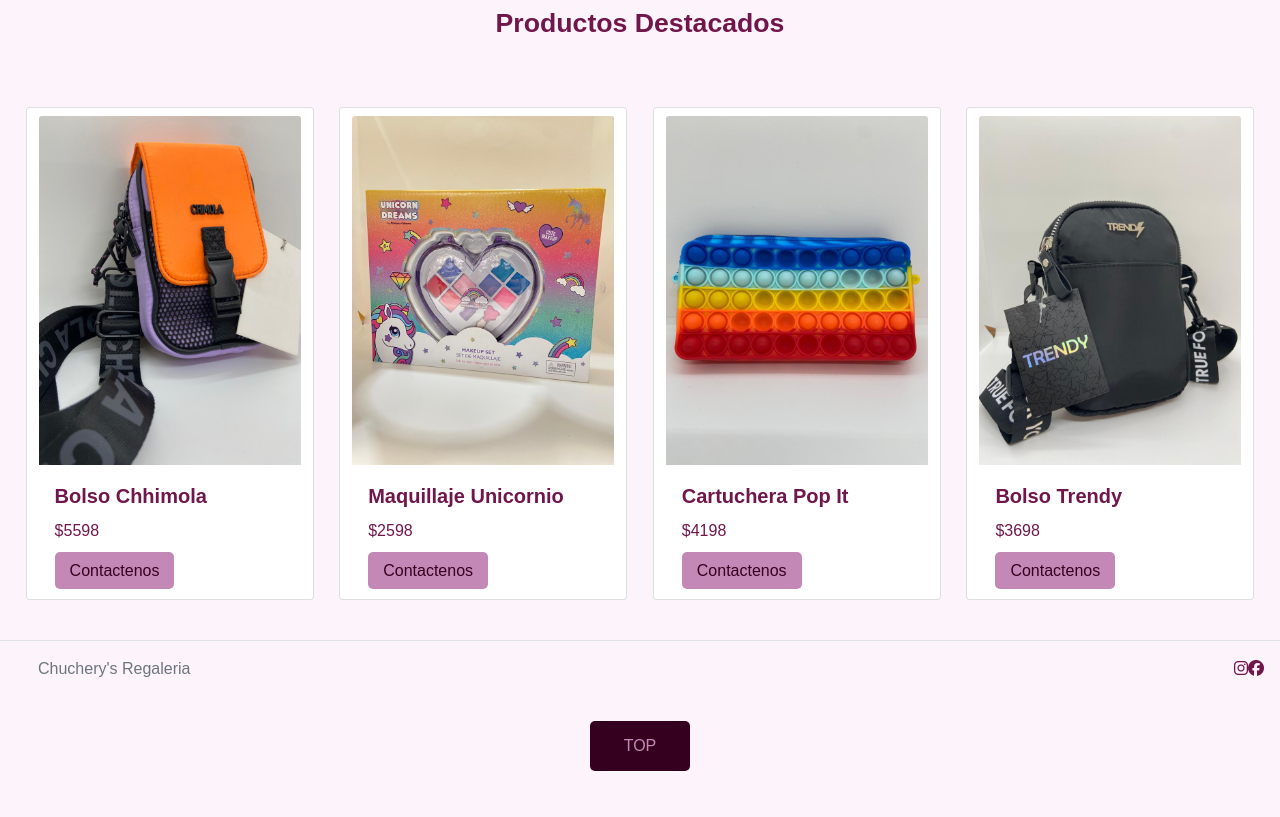
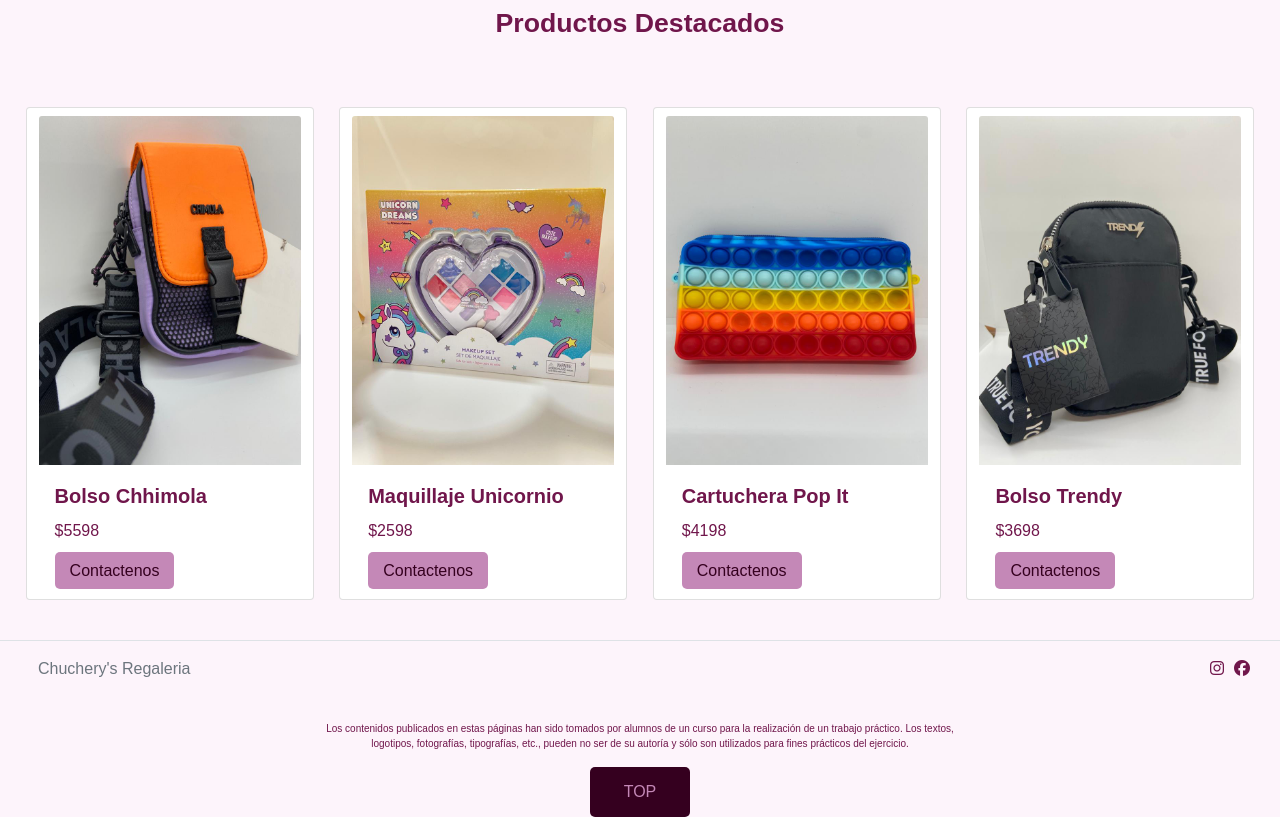
Before and after one commit to iaraparra/Entrega-Final-Chucherys, a website: page index.html in a window 1280 px wide. Shown: the part 975-1792 px from the top of the page. Before the commit the page ends 1746 px from the top, so only its background shows below. Drawn offline with nearby package versions, Linux system fonts and the light colour scheme.

Commit message:
actualizacion footer

```diff
--- a/assets/scss/style.scss
+++ b/assets/scss/style.scss
@@ -164,6 +164,26 @@
     font-weight: 600;
     font-size: 20px;
 }
+.card:hover {
+    transform: scale(1.1);
+}
+.logosRedes{
+    width: 40px;
+    display: flex;
+    flex-wrap: nowrap;
+    justify-content: space-between;
+    margin-right:30px;
+}
+.contenedorCopy{
+    display: flex;
+    justify-content: center;
+
+}
+.textoCopyRigth{
+    width: 80%;
+    font-size: 9px;
+    text-align: center;
+}
 @media (min-width:990px) {
     .navbar-collapse {
         display: flex;
@@ -206,7 +226,9 @@
         margin-top: 15px;
         margin-left: 0px;
     }
+
+    .textoCopyRigth{
+        font-size: 10px;
+        width: 50%;
+    }
 }
-.card:hover {
-    transform: scale(1.1);
-}
--- a/index.html
+++ b/index.html
@@ -20,7 +20,8 @@
     <!--nav-->
     <nav class="navbar navbar-expand-lg navbar-light">
         <section class="container-fluid">
-            <a class="navbar-brand" href="./index.html"> <img src="./assets/media/img/logo 300px x 200px-01.png" alt="logo" class="logo__imagen"></a>
+            <a class="navbar-brand" href="./index.html"> <img src="./assets/media/img/logo 300px x 200px-01.png"
+                    alt="logo" class="logo__imagen"></a>
             <button class="navbar-toggler collapsed" type="button" data-bs-toggle="collapse" data-bs-target="#navbarNav"
                 aria-controls="navbarNav" aria-expanded="false" aria-label="Toggle navigation">
                 <span class="navbar-toggler-icon"></span>
@@ -106,8 +107,9 @@
             </div>
         </div>
     </div>
+
     <!--footer-->
-    <footer id="footer">
+    <footer id="footer1">
         <div class="d-flex flex-wrap justify-content-between align-items-center py-3 my-4 border-top">
             <div class="col-md-4 d-flex align-items-center">
                 <a href="/" class="mb-3 me-2 mb-md-0 text-muted text-decoration-none lh-1">
@@ -117,12 +119,14 @@
                 </a>
                 <span class="text-muted">Chuchery's Regaleria</span>
             </div>
+            <div class="logosRedes">
+                    <a href="https://www.instagram.com/chucherys/?hl=en"><i class="fa-brands fa-instagram"></i></a>
+                    <a href="https://www.facebook.com/profile.php?id=100063470593013"><i class="fa-brands fa-facebook"></i></a>
+            </div>
+        </div>
 
-            <ul class="nav col-md-4 justify-content-end list-unstyled d-flex px-3">
-                <a href="https://www.instagram.com/chucherys/?hl=en"><i class="fa-brands fa-instagram"></i></a>
-                <a href="https://www.facebook.com/profile.php?id=100063470593013"><i
-                        class="fa-brands fa-facebook"></i></a>
-            </ul>
+        <div class="contenedorCopy">
+            <p class="textoCopyRigth">Los contenidos publicados en estas páginas han sido tomados por alumnos de un curso para la realización de un trabajo práctico. Los textos, logotipos, fotografías, tipografías, etc., pueden no ser de su autoría y sólo son utilizados para fines prácticos del ejercicio.</p>
         </div>
 
         <div class="botonFooter">
@@ -130,7 +134,6 @@
         </div>
     </footer>
 
-
     <script src="https://cdn.jsdelivr.net/npm/bootstrap@5.1.3/dist/js/bootstrap.bundle.min.js"
         integrity="sha384-ka7Sk0Gln4gmtz2MlQnikT1wXgYsOg+OMhuP+IlRH9sENBO0LRn5q+8nbTov4+1p" crossorigin="anonymous">
     </script>
```
Also changed, not shown: pages/Contacto.html (+8 -6 lines), pages/NuestroLocal.html (+8 -6 lines), pages/Producto_lamparas.html (+8 -6 lines), pages/Productos.html (+8 -6 lines), pages/Productos_vasos.html (+8 -6 lines), pages/productos2.html (+8 -6 lines), assets/css/style.css, 1 other file.
